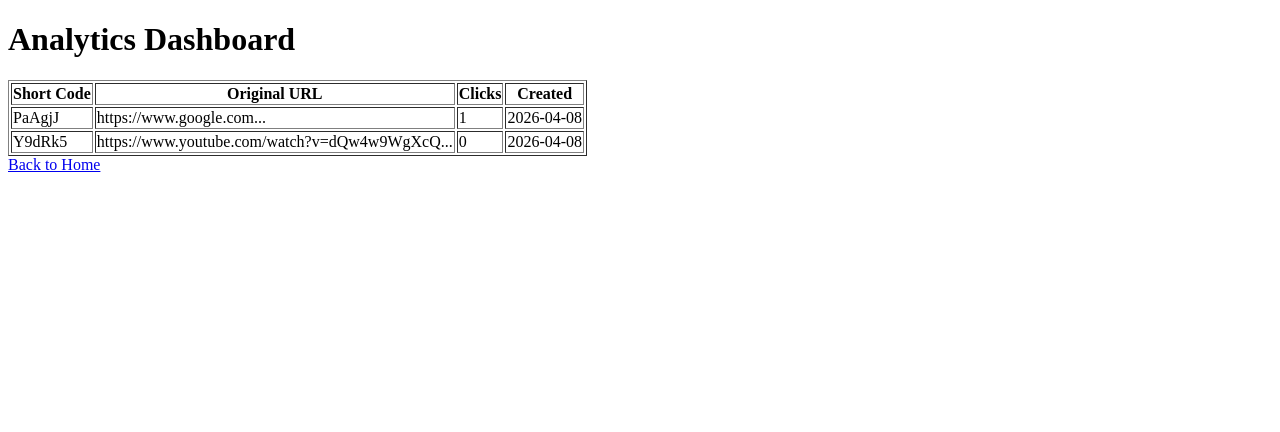
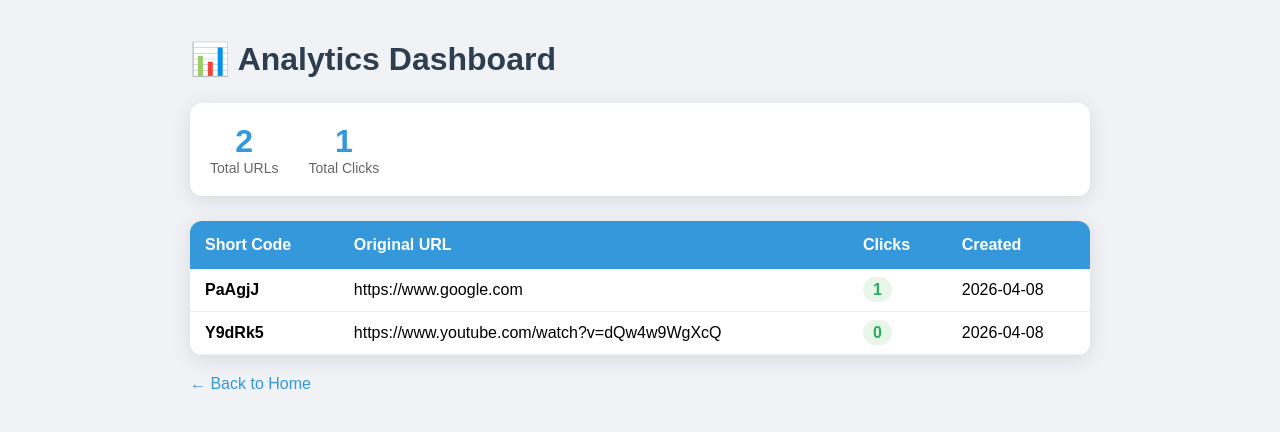
Before and after one commit to anamikavava079-design/url-shortener, a Flask app: page /analytics in a window 1280 px wide. Shown: the top 432 px of the page. Run offline with Flask 3, Linux system fonts and the light colour scheme.

Commit message:
v2: improved UI with analytics dashboard

```diff
--- a/app/templates/analytics.html
+++ b/app/templates/analytics.html
@@ -1,19 +1,55 @@
 <!DOCTYPE html>
 <html>
-<head><title>Analytics</title></head>
+<head>
+    <title>Analytics Dashboard</title>
+    <style>
+        * { margin: 0; padding: 0; box-sizing: border-box; }
+        body { font-family: Arial, sans-serif; background: #f0f2f5; padding: 40px; }
+        .container { max-width: 900px; margin: 0 auto; }
+        h1 { color: #2c3e50; margin-bottom: 25px; }
+        table { width: 100%; background: white; border-radius: 12px; box-shadow: 0 4px 20px rgba(0,0,0,0.1); border-collapse: collapse; overflow: hidden; }
+        th { background: #3498db; color: white; padding: 15px; text-align: left; }
+        td { padding: 12px 15px; border-bottom: 1px solid #eee; }
+        tr:hover { background: #f8f9fa; }
+        .clicks { background: #e8f5e9; color: #27ae60; padding: 4px 10px; border-radius: 20px; font-weight: bold; }
+        .back-link { display: inline-block; margin-top: 20px; color: #3498db; text-decoration: none; }
+        .back-link:hover { text-decoration: underline; }
+        .total { background: white; padding: 20px; border-radius: 12px; box-shadow: 0 4px 20px rgba(0,0,0,0.1); margin-bottom: 25px; display: flex; gap: 30px; }
+        .stat { text-align: center; }
+        .stat-num { font-size: 32px; font-weight: bold; color: #3498db; }
+        .stat-label { color: #666; font-size: 14px; }
+    </style>
+</head>
 <body>
-    <h1>Analytics Dashboard</h1>
-    <table border="1">
-        <tr><th>Short Code</th><th>Original URL</th><th>Clicks</th><th>Created</th></tr>
+    <div class="container">
+        <h1>📊 Analytics Dashboard</h1>
+        <div class="total">
+            <div class="stat">
+                <div class="stat-num">{{ urls|length }}</div>
+                <div class="stat-label">Total URLs</div>
+            </div>
+            <div class="stat">
+                <div class="stat-num">{{ urls|sum(attribute='click_count') }}</div>
+                <div class="stat-label">Total Clicks</div>
+            </div>
+        </div>
+        <table>
+            <tr>
+                <th>Short Code</th>
+                <th>Original URL</th>
+                <th>Clicks</th>
+                <th>Created</th>
+            </tr>
             {% for url in urls %}
             <tr>
-            <td>{{ url.short_code }}</td>
-            <td>{{ url.original_url[:50] }}...</td>
-            <td>{{ url.click_count }}</td>
+                <td><strong>{{ url.short_code }}</strong></td>
+                <td>{{ url.original_url[:60] }}{% if url.original_url|length > 60 %}...{% endif %}</td>
+                <td><span class="clicks">{{ url.click_count }}</span></td>
                 <td>{{ url.created_at.strftime('%Y-%m-%d') }}</td>
             </tr>
             {% endfor %}
         </table>
-    <a href="/">Back to Home</a>
+        <a href="/" class="back-link">← Back to Home</a>
+    </div>
 </body>
 </html>
```
Also changed, not shown: app/templates/index.html (+32 -11 lines), instance/urls.db, 1 other file. Lines whose indentation alone changed are shown as unchanged.
